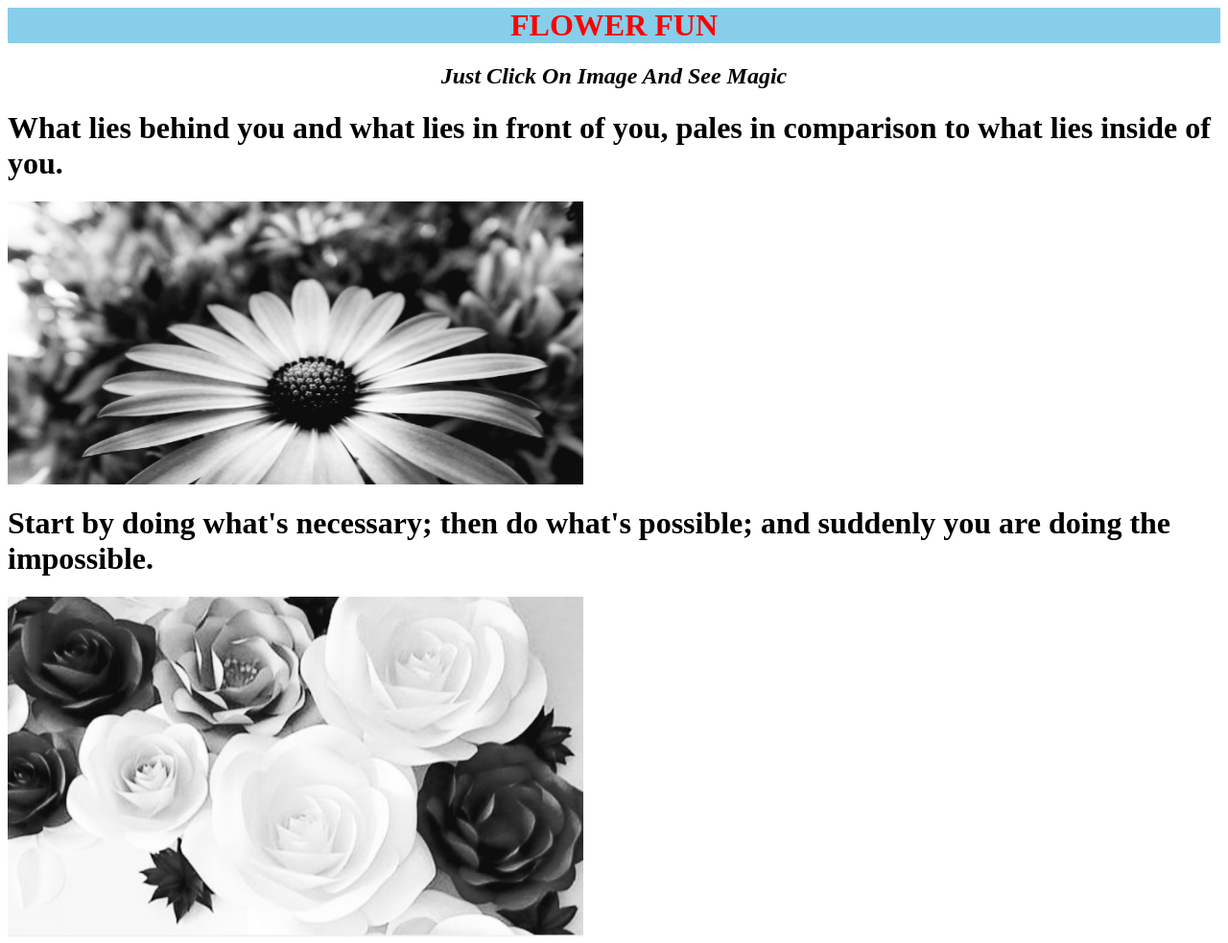
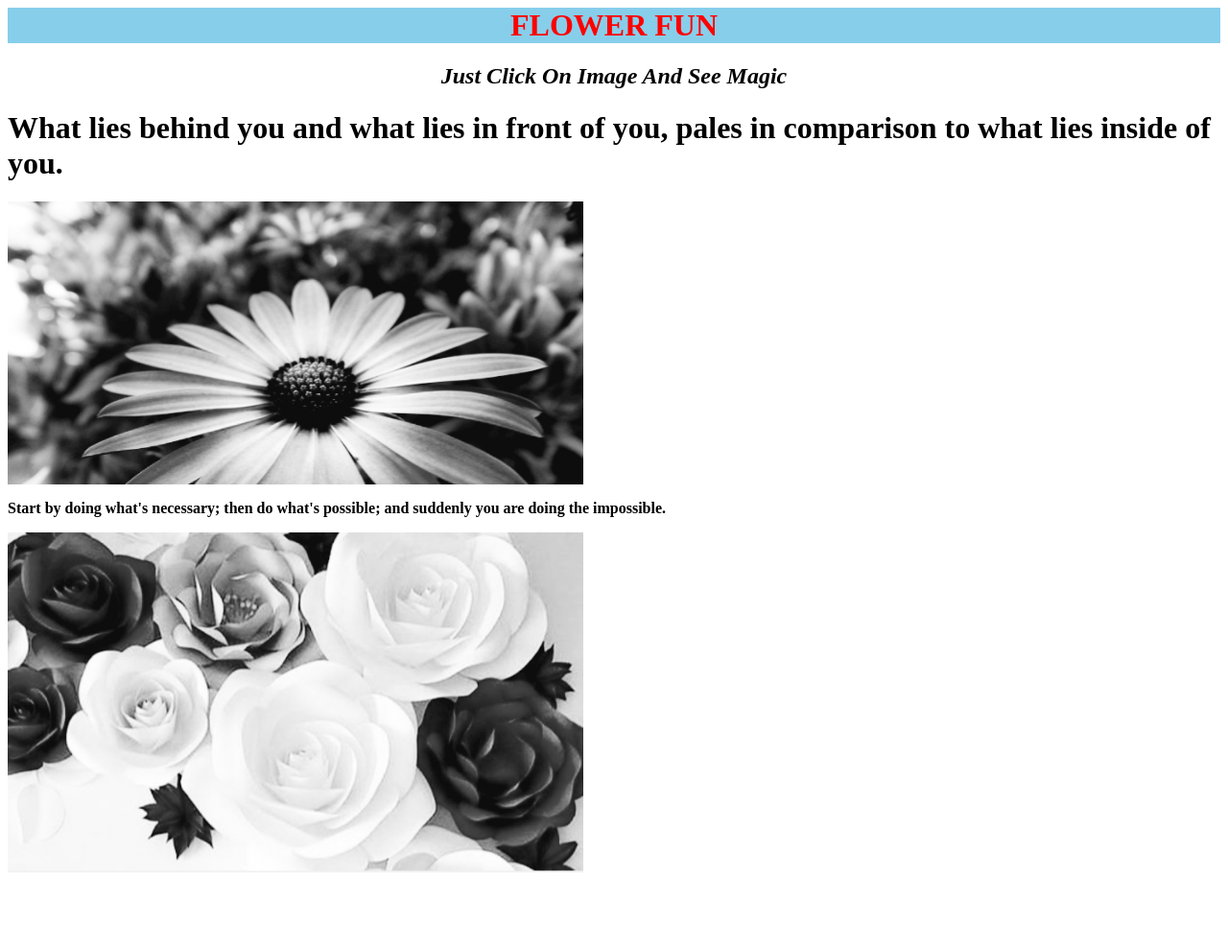
Before and after one commit to anusaraf/flower-fun, a plain HTML site: page index.html in a window 1280 px wide. Shown: the whole page at 96% size. After the commit the page ends 921 px from the top, so only its background shows below. Drawn offline with Linux system fonts and the light colour scheme.

Commit message:
Update index.html

```diff
--- a/index.html
+++ b/index.html
@@ -32,10 +32,13 @@ document.getElementById("img2").src="q3.jpeg";
 <body>
 <p><h1><b>What lies behind you and what lies in front of you, pales in
  comparison to what lies inside of you.</b></h1></p>
+
 <img id="img1" onmouseover="setNewImage()"
  onmouseout="setOldImage()" src="q1.jpeg" width="600"/>
-<p><h1><b>Start by doing what's necessary; then do what's possible; and suddenly you are
- doing the impossible.</b></h1></p>
+
+<p><b>Start by doing what's necessary; then do what's possible; and suddenly you are
+ doing the impossible.</b></p>
+
 <img id="img2" onmouseover="setNew()"
  onmouseout="setOld()" src="q3.jpeg" width="600"/>
 </body>
```
